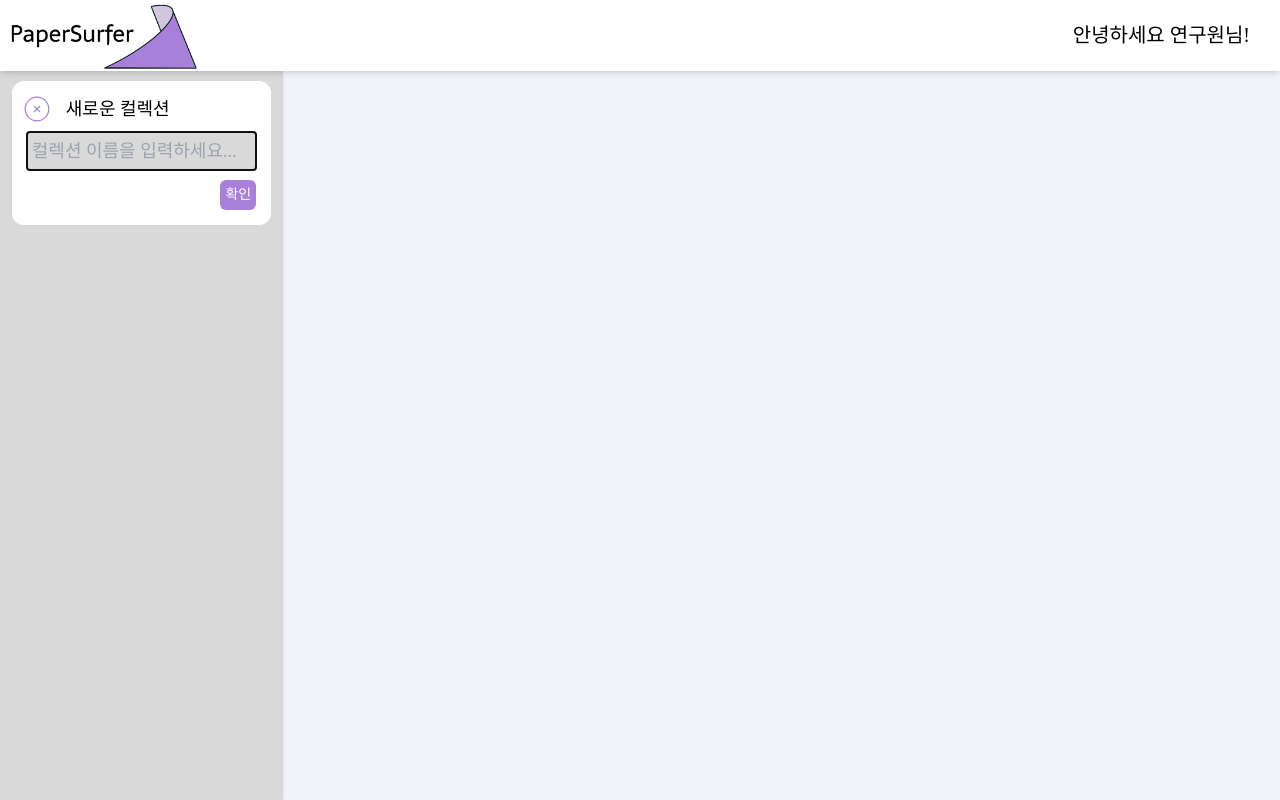
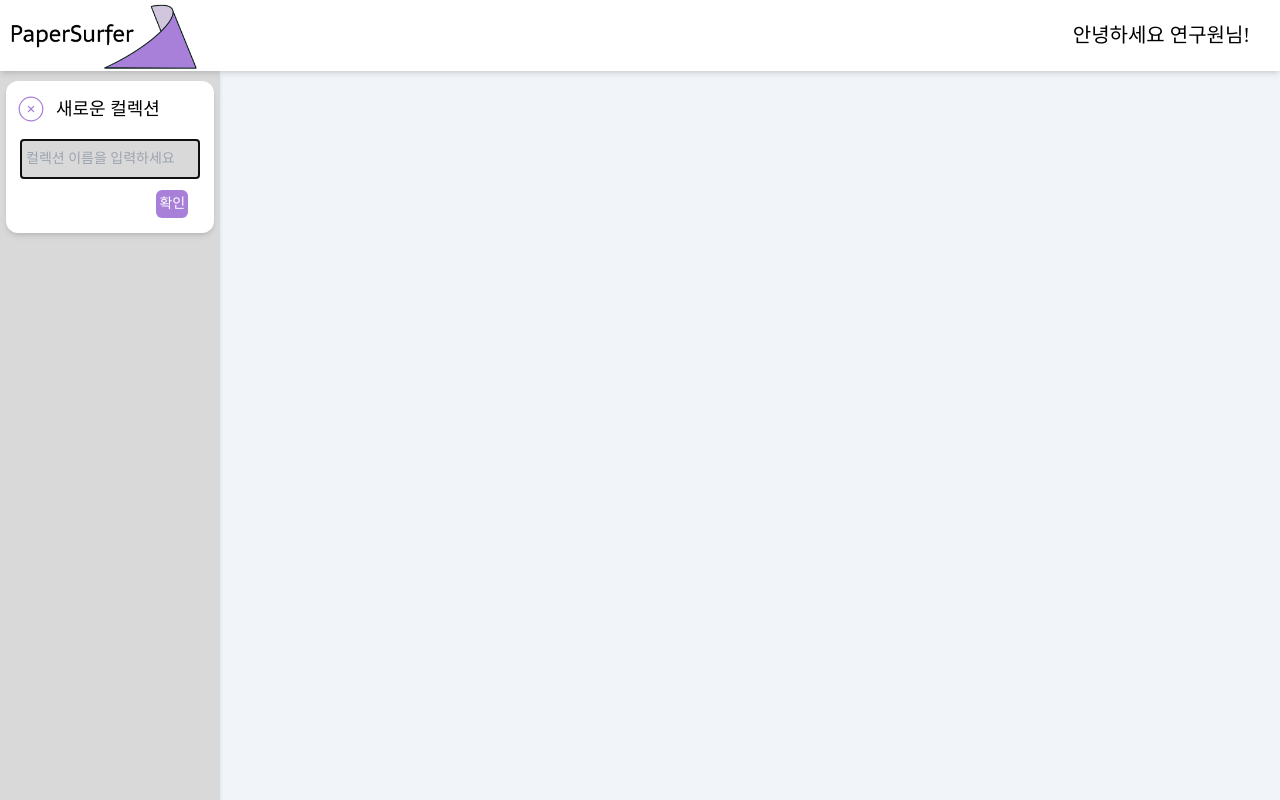
Before and after one commit to zzinLee/paperSurfer, a React (Vite) app: page / in a window 1280 px wide. Both pictures are taken after a click on the button "새로운 컬렉션". Built offline with nearby package versions, Linux system fonts and the light colour scheme; a web font is replaced by a local one.

Commit message:
💄 Design: UI 변경

```diff
--- a/src/components/CollectionSidebar/index.jsx
+++ b/src/components/CollectionSidebar/index.jsx
@@ -3,7 +3,7 @@ import CollectionList from "../CollectionList";
 
 function CollectionSidebar() {
   return (
-    <section className="flex flex-col items-center h-full shadow-md bg-backgroundCollection min-w-200">
+    <section className="flex flex-col items-center h-full shadow-md bg-backgroundCollection w-220">
       <NewCollectionToggle />
       <CollectionList />
     </section>
--- a/src/components/NewCollectionButton/index.jsx
+++ b/src/components/NewCollectionButton/index.jsx
@@ -4,10 +4,10 @@ function NewCollectionButton({ toggle }) {
   return (
     <button
       onClick={toggle}
-      className="flex flex-row items-center w-10/12 p-10 m-10 bg-white shadow-md h-55 min-w-100 rounded-xl justify-evenly"
+      className="flex flex-row items-center p-10 m-10 bg-white shadow-md h-fit rounded-xl w-208"
     >
       <CiCirclePlus className="text-customPurple size-30" />
-      <p className="m-4 text-balance font-nanumNeo">새로운 컬렉션</p>
+      <p className="m-4 ml-10 text-18 font-nanumNeo">새로운 컬렉션</p>
     </button>
   );
 }
--- a/src/components/NewCollectionInput/index.jsx
+++ b/src/components/NewCollectionInput/index.jsx
@@ -39,25 +39,34 @@ function NewCollectionInput({ toggle }) {
   }
 
   return (
-    <div className="w-11/12 p-10 m-10 bg-white shadow-m min-w-100 rounded-xl h-fit">
-      <div className="flex flex-row gap-10">
+    <div className="p-10 m-10 bg-white shadow-md w-208 rounded-xl h-fit">
+      <div className="inline-flex">
         <button onClick={toggle}>
           <CiCircleRemove className="text-customPurple size-30" />
         </button>
-        <p className="m-4 font-nanumNeo">새로운 컬렉션</p>
+        <p className="m-4 ml-10 text-18 font-nanumNeo">새로운 컬렉션</p>
       </div>
       <form className="flex flex-col gap-10 p-5" onSubmit={submitCollection}>
         <input
           type="text"
-          className="p-5 rounded-sm bg-backgroundCollection"
+          className="p-5 rounded-sm bg-backgroundCollection text-14"
           onChange={typeInput}
           autoFocus
-          placeholder="컬렉션 이름을 입력하세요..."
+          placeholder="컬렉션 이름을 입력하세요"
         />
-        {showAlert && <div className="text-alert text-15 font-nanumNeo">1자 이상 28자 이내로 작성</div>}
-        <button type="submit" className="self-end p-5 text-sm text-white rounded-md w-fit bg-customPurple font-nanumNeo">
-          확인
-        </button>
+        <div className="w-204">
+          {showAlert ? (
+            <div className="inline text-alert text-12 font-nanumNeo">1자 이상 28자 이내로 작성</div>
+          ) : (
+            <div className="invisible inline text-12 font-nanumNeo">1자 이상 28자 이내로 작성</div>
+          )}
+          <button
+            type="submit"
+            className="inline px-3 ml-6 text-white rounded-md text-14 bg-customPurple font-nanumNeo"
+          >
+            확인
+          </button>
+        </div>
       </form>
     </div>
   );
--- a/src/components/PaperSidebar/index.jsx
+++ b/src/components/PaperSidebar/index.jsx
@@ -4,7 +4,7 @@ function PaperSidebar() {
   const { collection } = useRootCollectionStore();
 
   return (
-    <section className="flex flex-col items-center w-2/12 h-full shadow-md bg-backgroundList min-w-185">
+    <section className="flex flex-col items-center h-full shadow-md bg-backgroundList min-w-200">
       <div className="w-full p-5 mb-5 text-white bg-sora">
         <h1 className="px-5 break-words min-w-130 text-balance">{collection.collectionName}</h1>
       </div>
```
